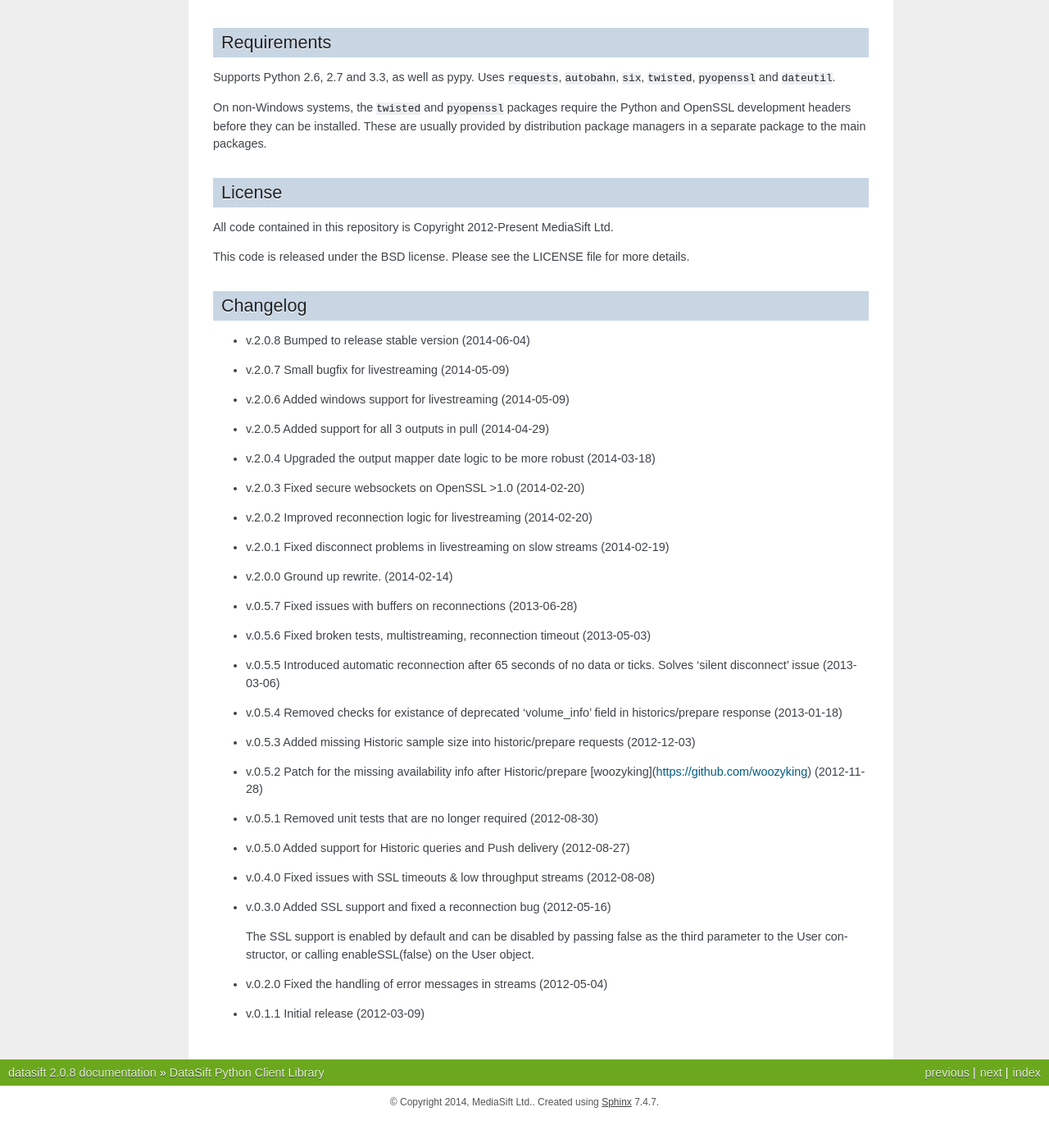
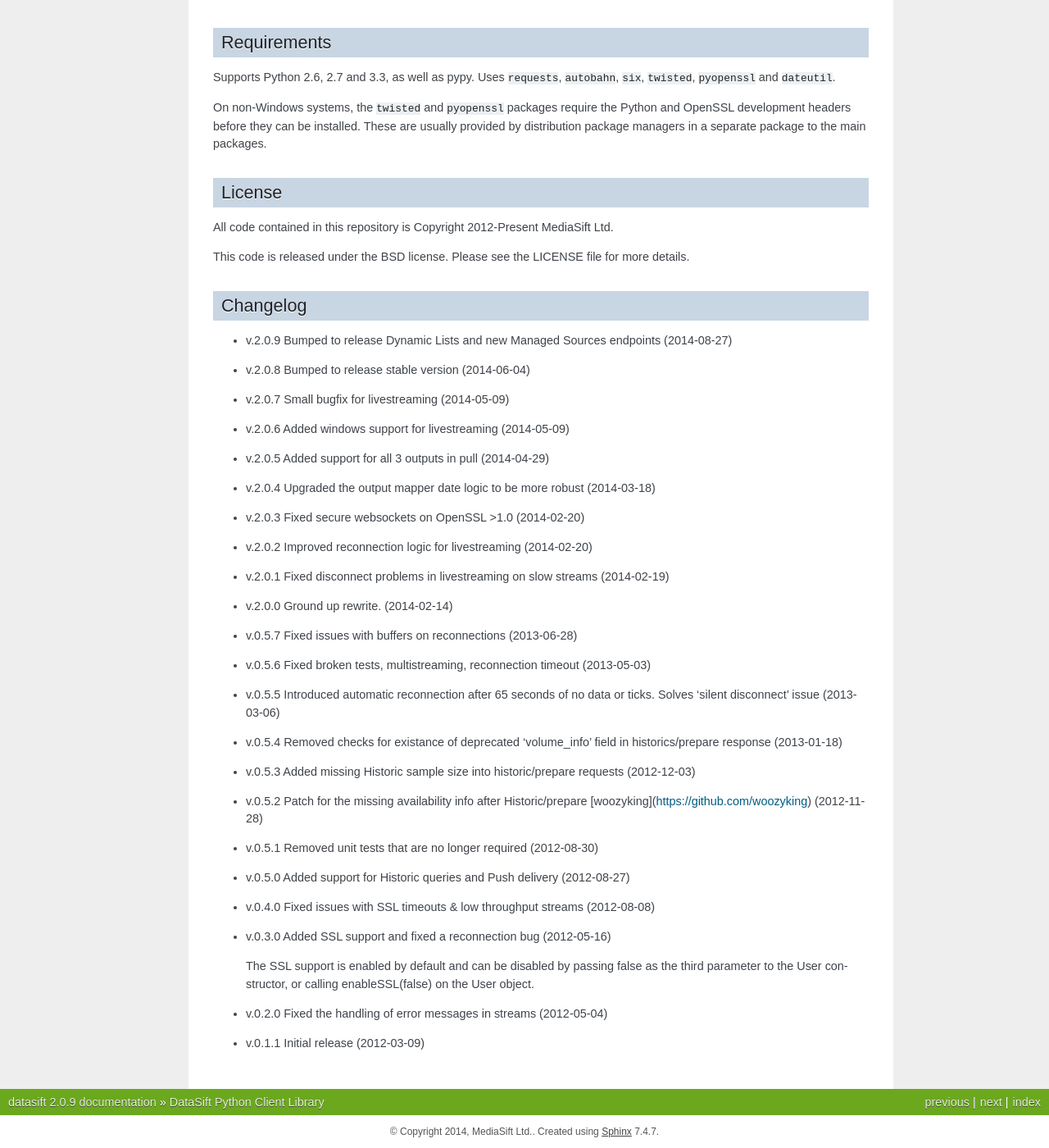
Before and after one commit to MeltwaterArchive/datasift-python, a Sphinx documentation site: the page built from docs/source/readme.rst, in a window 1280 px wide and 1400 px high, scrolled down 1201 px. Shown: the whole window at 82% size. Built offline with Sphinx 7.4.7, drawn with Linux system fonts in a browser that asks for light colours; before the commit the page ends 2565 px from its top, so only the background shows below that; some of the changed text lies outside the part shown.

Commit message:
Bumped to 2.0.9 to release Dynamic Lists and new Managed Sources endpoints

```diff
--- a/README.rst
+++ b/README.rst
@@ -76,6 +76,8 @@ more details.
 Changelog
 ---------
 
+* v.2.0.9 Bumped to release Dynamic Lists and new Managed Sources endpoints (2014-08-27)
+
 * v.2.0.8 Bumped to release stable version (2014-06-04)
 
 * v.2.0.7 Small bugfix for livestreaming (2014-05-09)
--- a/datasift/__init__.py
+++ b/datasift/__init__.py
@@ -44,8 +44,8 @@ more details.
 
 __author__ = "opensource@datasift.com"
 __status__ = "stable"
-__version__ = "2.0.8"
-__date__ = "4th Jun 2014"
+__version__ = "2.0.9"
+__date__ = "27th Aug 2014"
 
 #-----------------------------------------------------------------------------
 # Module constants
--- a/docs/source/conf.py
+++ b/docs/source/conf.py
@@ -57,9 +57,9 @@ copyright = u'2014, MediaSift Ltd.'
 # built documents.
 #
 # The short X.Y version.
-version = '2.0.8'
+version = '2.0.9'
 # The full version, including alpha/beta/rc tags.
-release = '2.0.8'
+release = '2.0.9'
 
 # The language for content autogenerated by Sphinx. Refer to documentation
 # for a list of supported languages.
--- a/setup.py
+++ b/setup.py
@@ -5,7 +5,7 @@ import os.path
 
 setup(
     name="datasift",
-    version="2.0.8",
+    version="2.0.9",
     author="DataSift",
     author_email="opensource@datasift.com",
     maintainer="DataSift",
```
